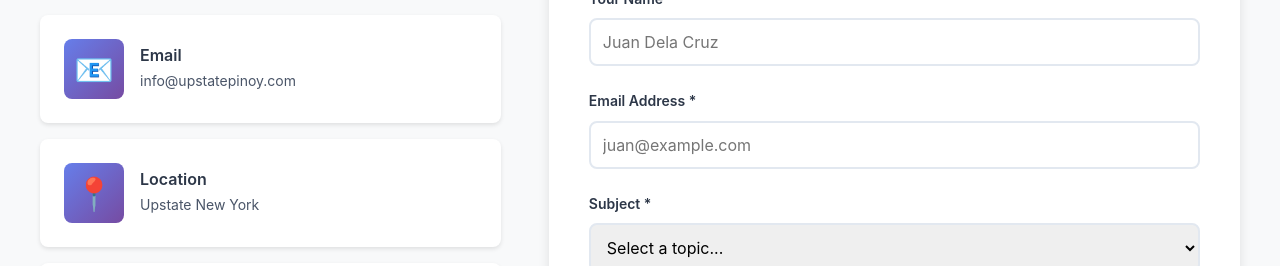
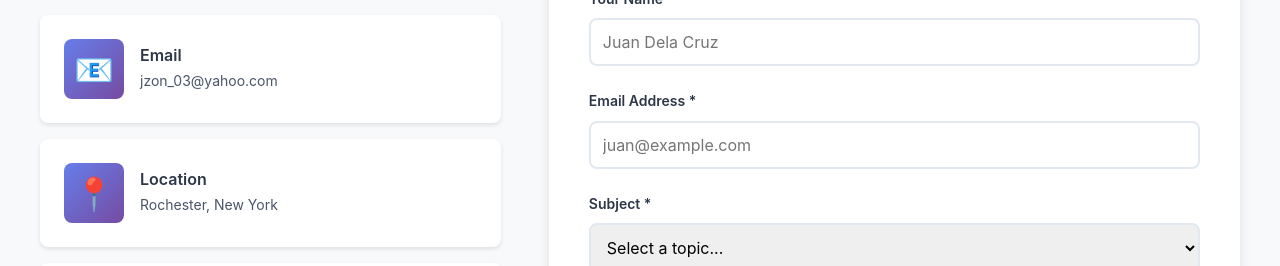
Before and after one commit to jzon-03/upstate-pinoy-website, an Angular app: page /contact in a window 1280 px wide. Shown: the part 460-726 px from the top of the page. Built offline with nearby package versions, Linux system fonts and the light colour scheme.

Commit message:
Update contact email and location information

```diff
--- a/src/app/contact/contact.html
+++ b/src/app/contact/contact.html
@@ -15,7 +15,7 @@
             <div class="info-icon">📧</div>
             <div class="info-content">
               <h3>Email</h3>
-              <p>info@upstatepinoy.com</p>
+              <p>jzon_03@yahoo.com</p>
             </div>
           </div>
 
@@ -23,7 +23,7 @@
             <div class="info-icon">📍</div>
             <div class="info-content">
               <h3>Location</h3>
-              <p>Upstate New York</p>
+              <p>Rochester, New York</p>
             </div>
           </div>
 
```
